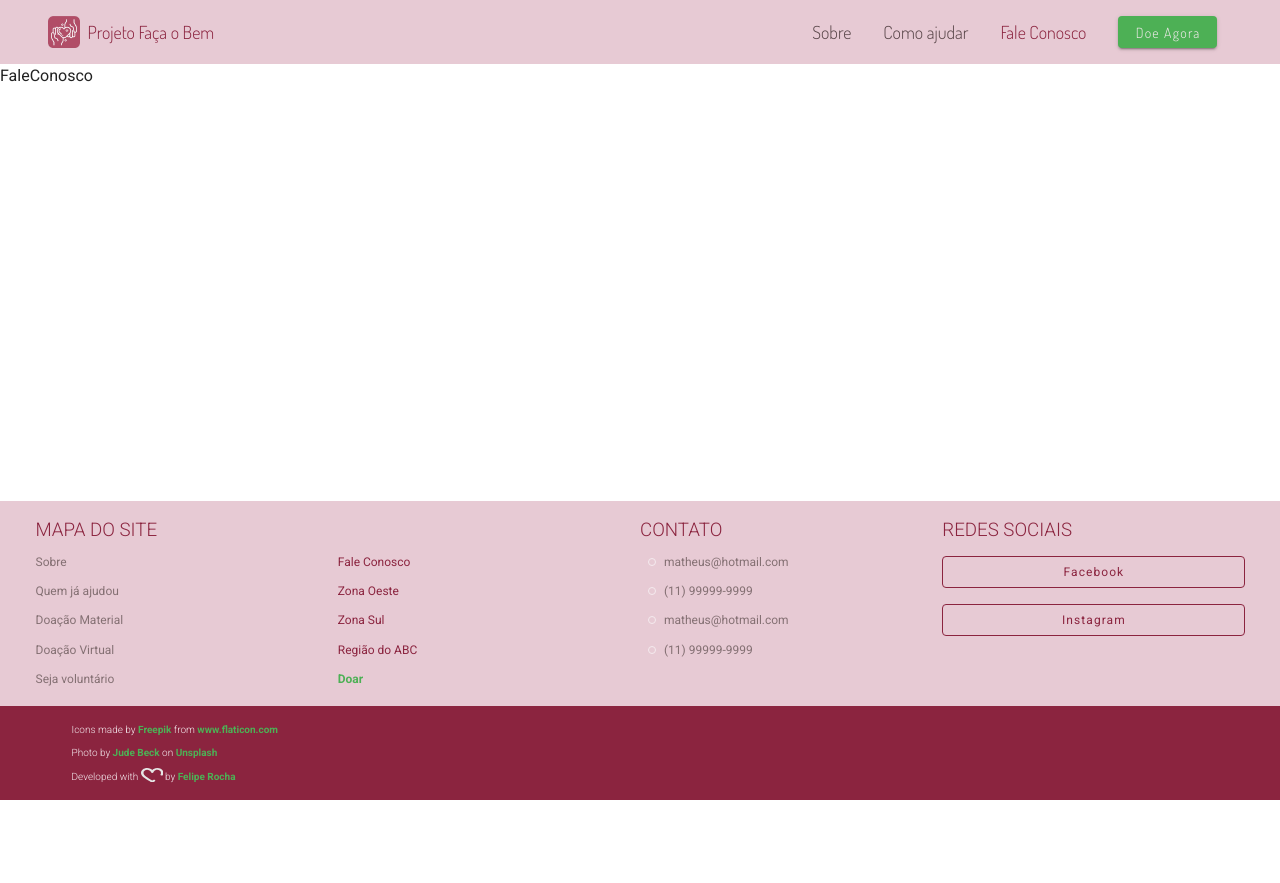
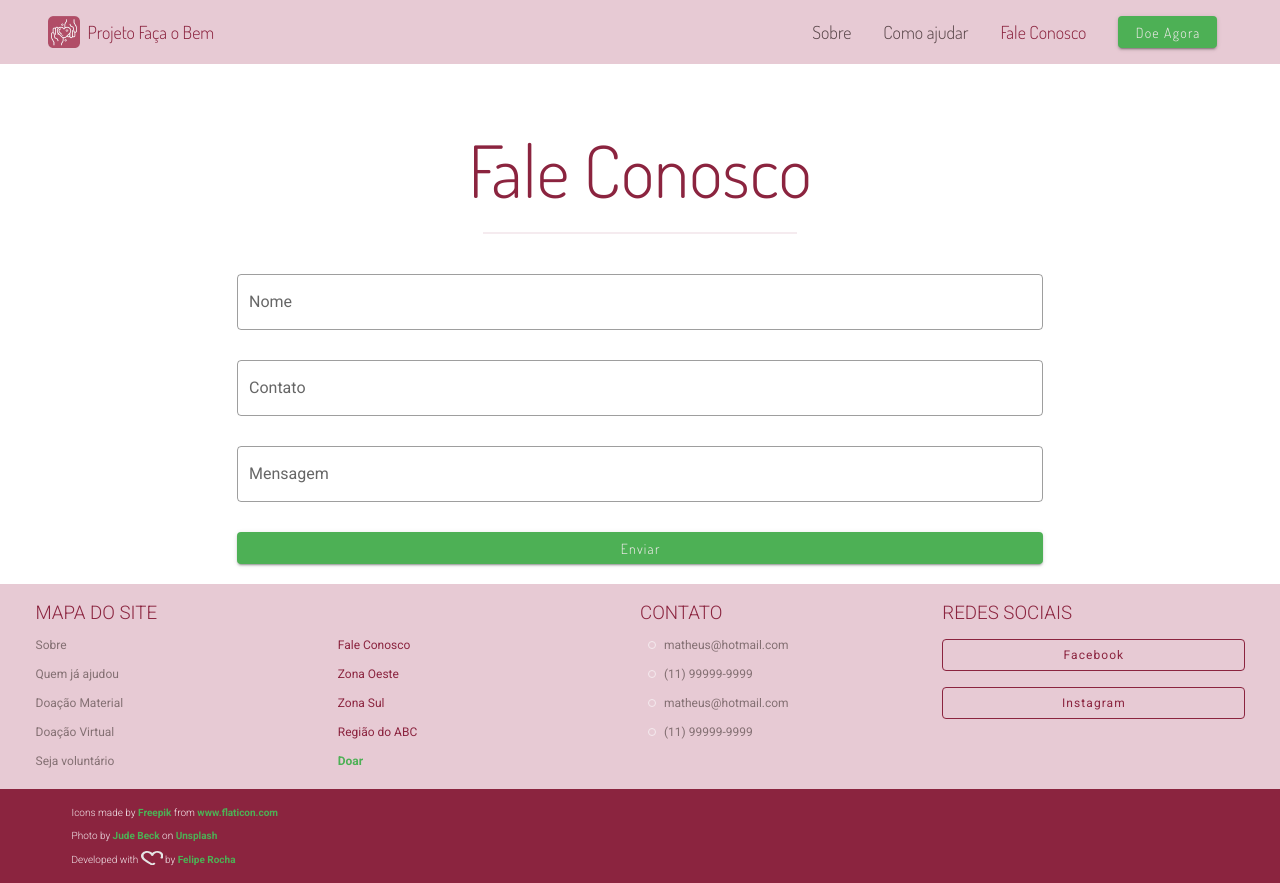
Before and after one commit to feliperocha93/faca-o-bem, a Vue app: page /fale-conosco in a window 1280 px wide. Before the commit the page ends 800 px from the top, so only its background shows below. Built offline with nearby package versions, Linux system fonts and the light colour scheme.

Commit message:
Fale conosco

```diff
--- a/src/main.ts
+++ b/src/main.ts
@@ -5,11 +5,13 @@ import router from "./router";
 import store from "./store";
 import vuetify from "./plugins/vuetify";
 
+export type VForm = Vue & { validate: () => boolean };
+
 Vue.config.productionTip = false;
 
 new Vue({
   router,
   store,
   vuetify,
-  render: h => h(App)
+  render: (h) => h(App),
 }).$mount("#app");
--- a/src/views/FaleConosco.vue
+++ b/src/views/FaleConosco.vue
@@ -1,14 +1,102 @@
 <template>
-  <p>FaleConosco</p>
+  <div>
+    <section class="doe-agora py-8">
+      <v-container>
+        <v-row>
+          <v-col>
+            <div class="col-8 mx-auto">
+              <h2 class="titulo-secao pa-8 mx-auto text-center">
+                Fale Conosco
+              </h2>
+              <v-form ref="form" v-model="valid" lazy-validation>
+                <v-text-field
+                  v-model="nome"
+                  label="Nome"
+                  placeholder="Seu nome"
+                  color="#8B243F"
+                  outlined
+                  :rules="[required]"
+                ></v-text-field>
+                <v-text-field
+                  v-model="contato"
+                  label="Contato"
+                  placeholder="E-mail ou Telefone"
+                  color="#8B243F"
+                  outlined
+                  :rules="[required]"
+                ></v-text-field>
+                <v-text-field
+                  v-model="mensagem"
+                  label="Mensagem"
+                  placeholder="Escreva sua mensagem aqui"
+                  color="#8B243F"
+                  outlined
+                  :rules="[required]"
+                ></v-text-field>
+                <v-btn
+                  @click="enviar"
+                  color="#4db055"
+                  height="32px"
+                  class="my-2 my-md-0"
+                  id="btn-enviar"
+                  >Enviar</v-btn
+                >
+              </v-form>
+            </div>
+          </v-col>
+        </v-row>
+      </v-container>
+    </section>
+  </div>
 </template>
 
 <script lang="ts">
 import Vue from "vue";
+import { VForm } from "@/main";
 
 export default Vue.extend({
-  name: "FaleConosco"
+  name: "FaleConosco",
+  data: () => ({
+    nome: String(),
+    contato: String(),
+    mensagem: String(),
+    valid: true,
+  }),
+  computed: {
+    form(): VForm {
+      return this.$refs.form as VForm;
+    },
+  },
+  methods: {
+    enviar() {
+      if (this.form.validate()) {
+        alert("formulário enviado");
+      }
+    },
+    required(value: string): boolean | string {
+      return value.length > 3 || "Campo obrigatório";
+    },
+  },
 });
 </script>
 
 <style lang="scss" scoped>
+h2 {
+  &::after {
+    @include divider($cinza-claro-1, $divider-big, 8px auto);
+  }
+  @media (max-width: 600px) {
+    font-size: $s48;
+  }
+}
+p {
+  font-size: 16px;
+  color: $cinza-escuro-1;
+}
+
+#btn-enviar {
+  @include dosis($cinza-claro-1, $s14);
+  text-transform: none;
+  width: 100%;
+}
 </style>
```
